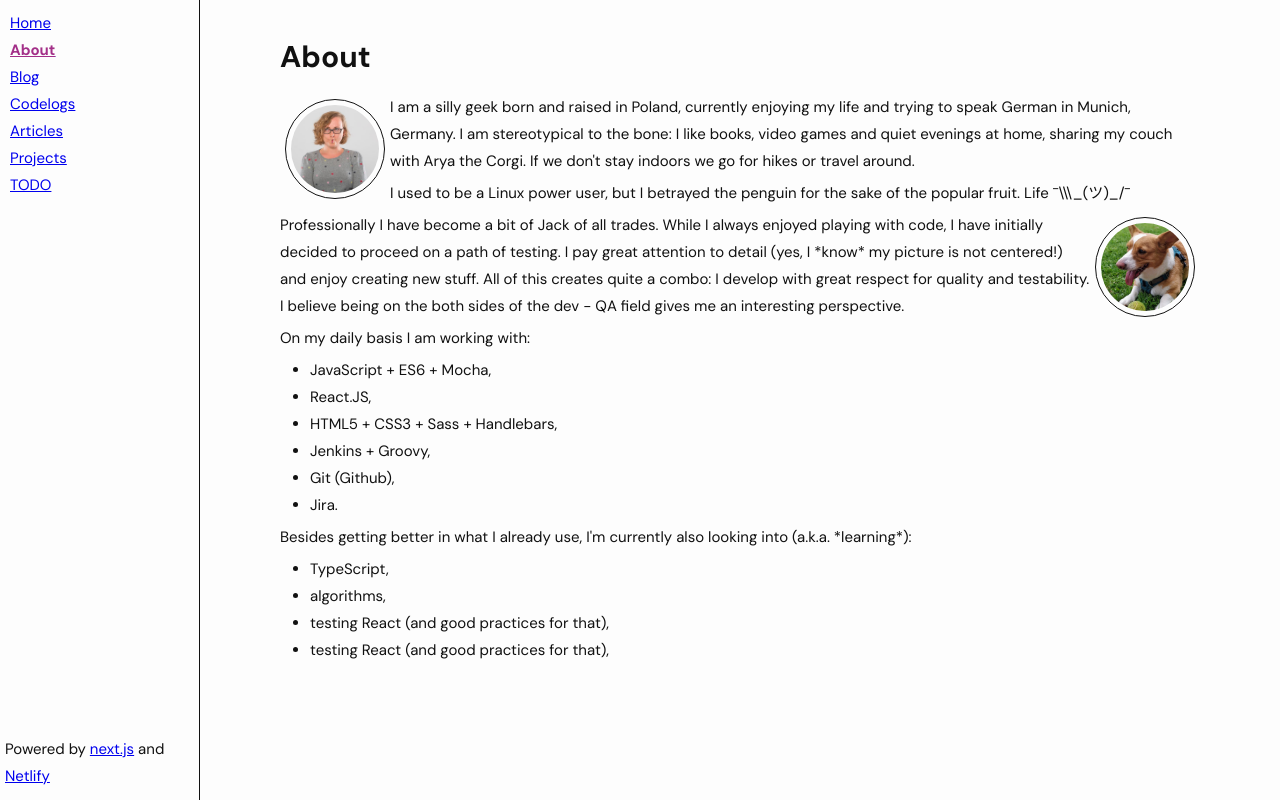
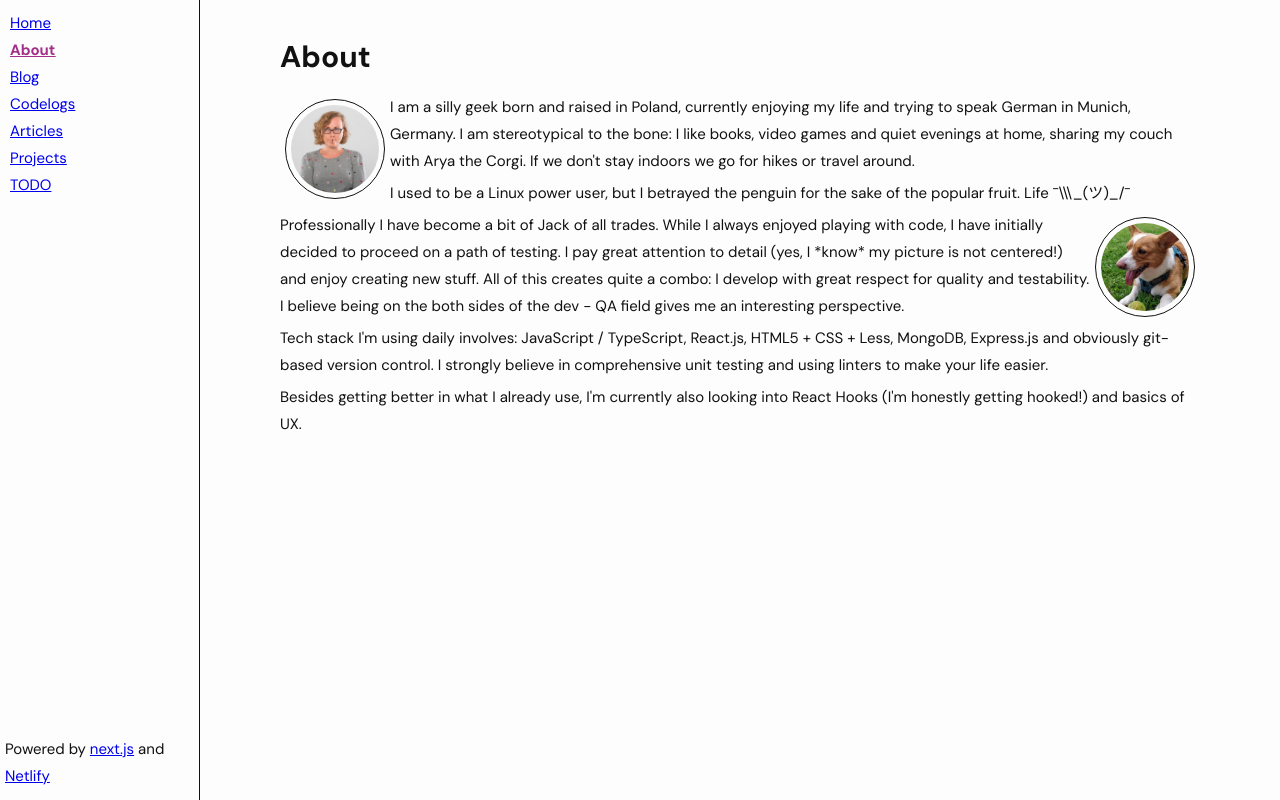
Before and after one commit to msieroslawska/msieroslawska.github.io, a Next.js app: page /about in a window 1280 px wide. Built offline with nearby package versions, Linux system fonts and the light colour scheme.

Commit message:
Update About page

```diff
--- a/pages/about.tsx
+++ b/pages/about.tsx
@@ -26,25 +26,16 @@ const AboutPage: React.FunctionComponent = () => (
       perspective.
     </p>
 
-    <p>On my daily basis I am working with:</p>
+    <p>
+      Tech stack I&apos;m using daily involves: JavaScript / TypeScript, React.js, HTML5 + CSS + Less, MongoDB,
+      Express.js and obviously git-based version control. I strongly believe in comprehensive unit testing and using
+      linters to make your life easier.
+    </p>
 
-    <ul>
-      <li>JavaScript + ES6 + Mocha,</li>
-      <li>React.JS,</li>
-      <li>HTML5 + CSS3 + Sass + Handlebars,</li>
-      <li>Jenkins + Groovy,</li>
-      <li>Git (Github),</li>
-      <li>Jira.</li>
-    </ul>
-
-    <p>Besides getting better in what I already use, I&apos;m currently also looking into (a.k.a. *learning*):</p>
-
-    <ul>
-      <li>TypeScript,</li>
-      <li>algorithms,</li>
-      <li>testing React (and good practices for that),</li>
-      <li>testing React (and good practices for that),</li>
-    </ul>
+    <p>
+      Besides getting better in what I already use, I&apos;m currently also looking into React Hooks (I&apos;m honestly
+      getting hooked!) and basics of UX.
+    </p>
   </PageLayout>
 );
 
```
